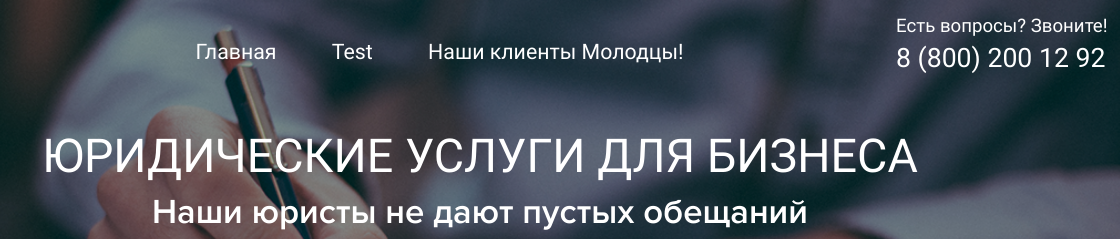
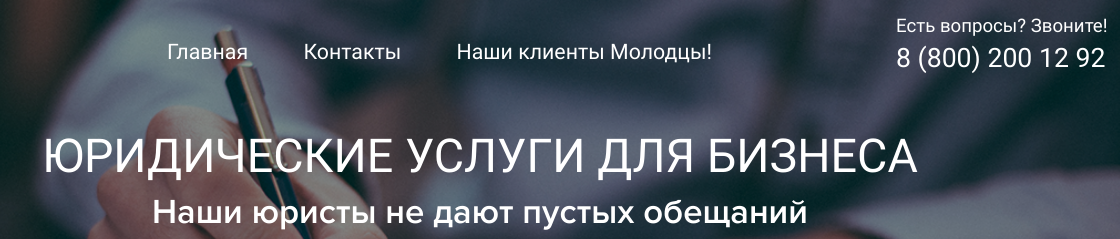
Before and after one commit to damirka303/testToUsers, a plain HTML site: page index.html in a window 1280 px wide. Shown: the top 239 px of the page, 160-1280 px from the left. Drawn offline with nearby package versions, Linux system fonts and the light colour scheme.

Commit message:
Update index.html

```diff
--- a/index.html
+++ b/index.html
@@ -25,7 +25,7 @@
 					</div>
 					<nav class="nav__up">
 						<a class="nav__link" href="#">Главная</a>
-						<a class="nav__link" href="#">Test</a>
+						<a class="nav__link" href="#">Контакты</a>
 
 						<a class="nav__link" href="#">Наши клиенты Молодцы!</a>
 					</nav>
```
